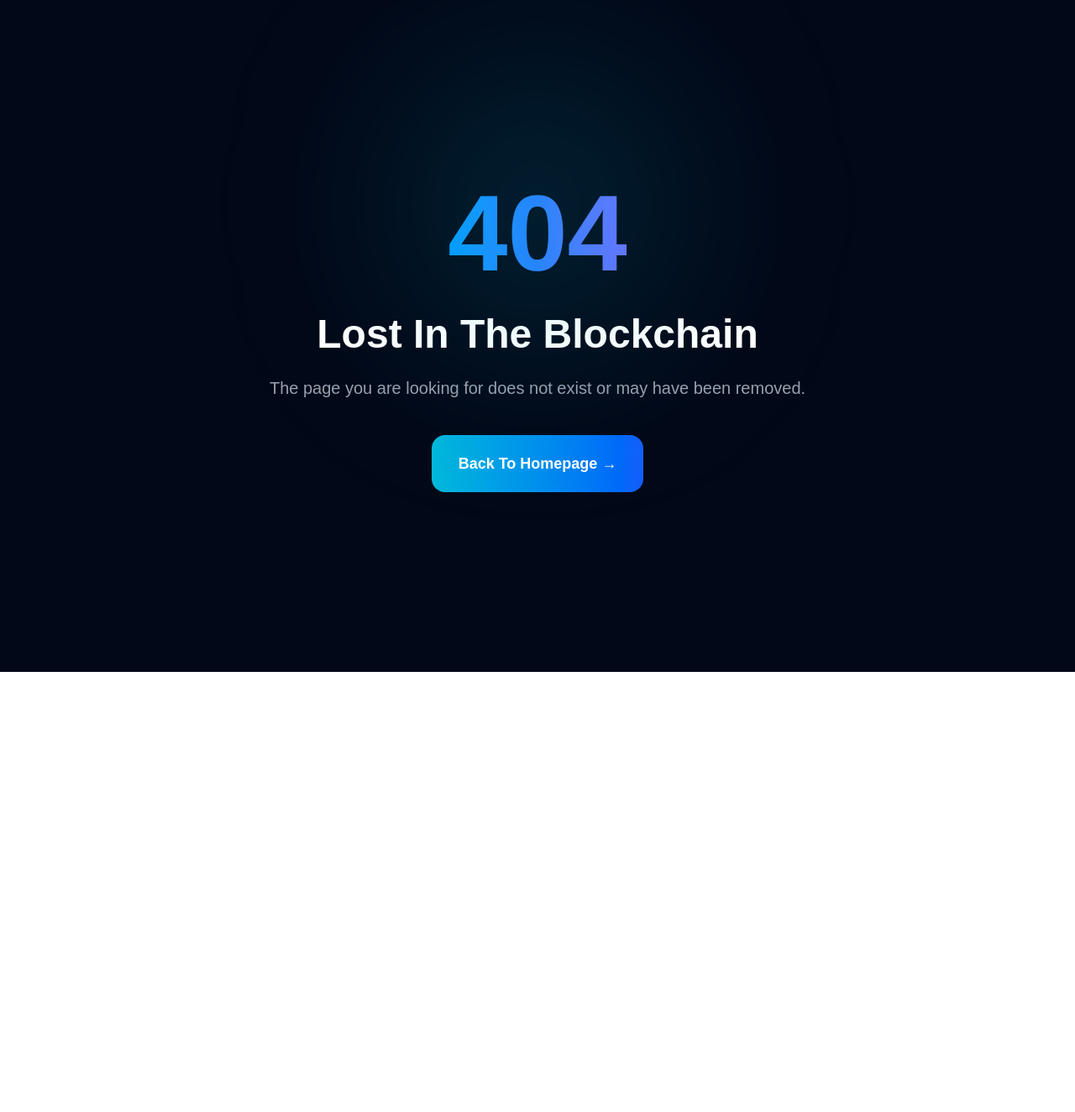
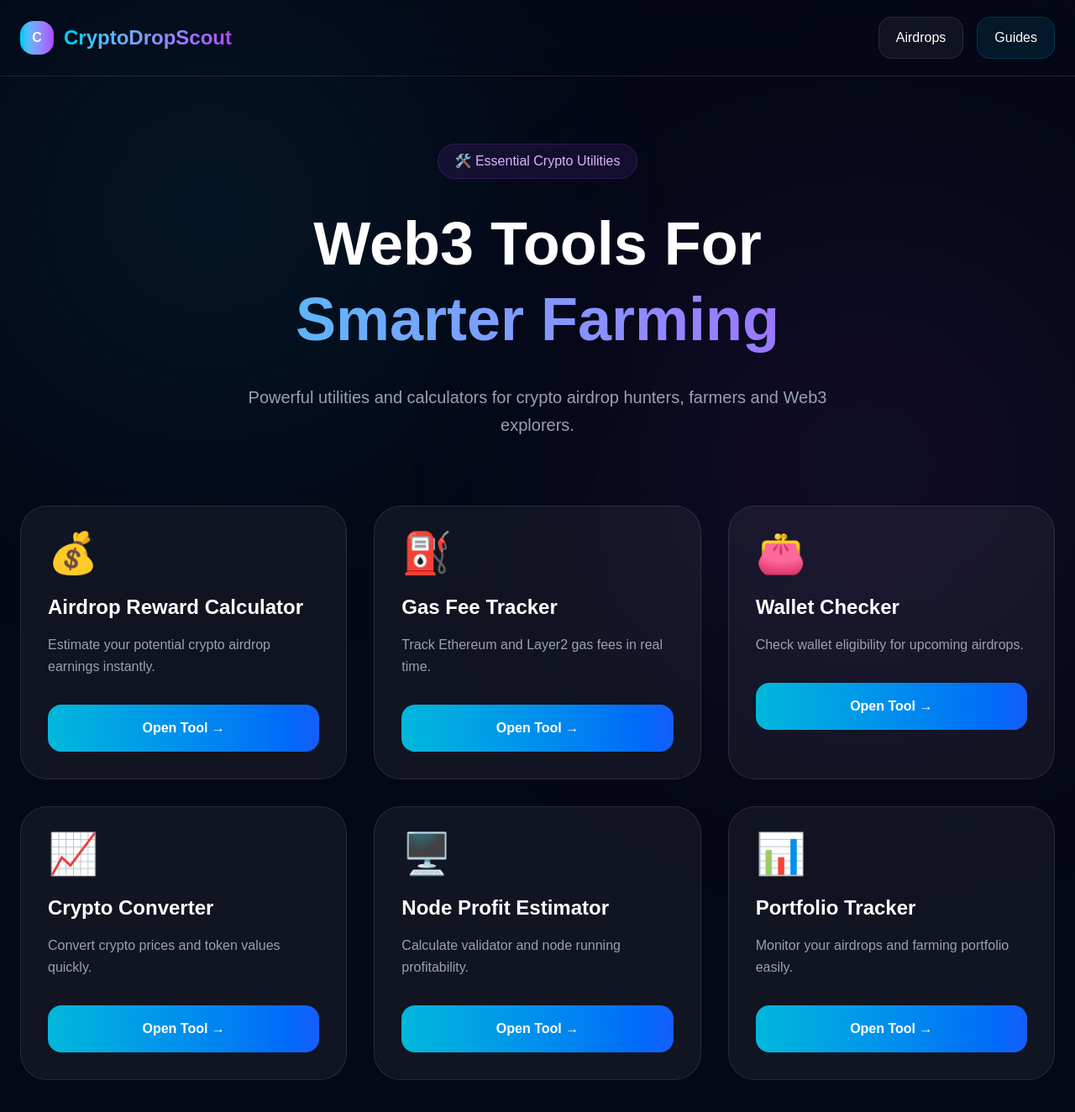
Before and after one commit to Hunterkak/cryptodropscout, a Next.js app: page /tools in a window 1280 px wide. Before the commit this address had no page. Shown: the top 1324 px of the page at 84% size. Before the commit the page ends 800 px from the top, so only its background shows below. Built offline with nearby package versions, Linux system fonts and the light colour scheme.

Commit message:
premium tools page

```diff
--- /dev/null
+++ b/src/app/tools/page.tsx
@@ -0,0 +1,179 @@
+"use client";
+
+import Link from "next/link";
+
+export default function ToolsPage() {
+
+  const tools = [
+
+    {
+      title: "Airdrop Reward Calculator",
+      description:
+        "Estimate your potential crypto airdrop earnings instantly.",
+      icon: "💰",
+    },
+
+    {
+      title: "Gas Fee Tracker",
+      description:
+        "Track Ethereum and Layer2 gas fees in real time.",
+      icon: "⛽",
+    },
+
+    {
+      title: "Wallet Checker",
+      description:
+        "Check wallet eligibility for upcoming airdrops.",
+      icon: "👛",
+    },
+
+    {
+      title: "Crypto Converter",
+      description:
+        "Convert crypto prices and token values quickly.",
+      icon: "📈",
+    },
+
+    {
+      title: "Node Profit Estimator",
+      description:
+        "Calculate validator and node running profitability.",
+      icon: "🖥️",
+    },
+
+    {
+      title: "Portfolio Tracker",
+      description:
+        "Monitor your airdrops and farming portfolio easily.",
+      icon: "📊",
+    },
+
+  ];
+
+  return (
+
+    <main className="min-h-screen bg-[#050816] text-white overflow-hidden">
+
+      {/* Glow */}
+
+      <div className="fixed top-0 left-0 w-[500px] h-[500px] bg-cyan-500/10 blur-[140px] rounded-full"></div>
+
+      <div className="fixed bottom-0 right-0 w-[500px] h-[500px] bg-purple-500/10 blur-[140px] rounded-full"></div>
+
+      {/* Navbar */}
+
+      <header className="relative z-20 border-b border-white/10 backdrop-blur-xl">
+
+        <div className="max-w-7xl mx-auto px-6 py-5 flex items-center justify-between">
+
+          <Link
+            href="/"
+            className="flex items-center gap-3"
+          >
+
+            <div className="w-10 h-10 rounded-2xl bg-gradient-to-r from-cyan-400 to-purple-500 flex items-center justify-center font-black">
+              C
+            </div>
+
+            <h1 className="text-2xl font-black bg-gradient-to-r from-cyan-400 to-purple-500 bg-clip-text text-transparent">
+              CryptoDropScout
+            </h1>
+
+          </Link>
+
+          <div className="flex items-center gap-4">
+
+            <Link
+              href="/airdrops"
+              className="px-5 py-3 rounded-2xl bg-white/5 border border-white/10 hover:bg-white/10 transition"
+            >
+              Airdrops
+            </Link>
+
+            <Link
+              href="/guides"
+              className="px-5 py-3 rounded-2xl bg-cyan-500/10 border border-cyan-500/20 hover:bg-cyan-500/20 transition"
+            >
+              Guides
+            </Link>
+
+          </div>
+
+        </div>
+
+      </header>
+
+      {/* Hero */}
+
+      <section className="relative z-10 max-w-7xl mx-auto px-6 py-20">
+
+        <div className="text-center">
+
+          <div className="inline-flex px-5 py-2 rounded-full bg-purple-500/10 border border-purple-500/20 text-purple-300 mb-8">
+            🛠️ Essential Crypto Utilities
+          </div>
+
+          <h2 className="text-6xl md:text-7xl font-black leading-tight">
+
+            Web3 Tools For
+
+            <span className="block bg-gradient-to-r from-cyan-400 to-purple-500 bg-clip-text text-transparent">
+
+              Smarter Farming
+
+            </span>
+
+          </h2>
+
+          <p className="mt-8 text-xl text-gray-400 leading-relaxed max-w-3xl mx-auto">
+            Powerful utilities and calculators for crypto airdrop hunters, farmers and Web3 explorers.
+          </p>
+
+        </div>
+
+      </section>
+
+      {/* Tools Grid */}
+
+      <section className="relative z-10 max-w-7xl mx-auto px-6 pb-24">
+
+        <div className="grid sm:grid-cols-2 lg:grid-cols-3 gap-8">
+
+          {tools.map((tool, index) => (
+
+            <div
+              key={index}
+              className="p-8 rounded-[32px] bg-white/5 border border-white/10 hover:border-cyan-500/30 hover:scale-[1.02] transition"
+            >
+
+              <div className="text-5xl mb-6">
+                {tool.icon}
+              </div>
+
+              <h3 className="text-2xl font-bold">
+                {tool.title}
+              </h3>
+
+              <p className="mt-4 text-gray-400 leading-relaxed">
+                {tool.description}
+              </p>
+
+              <button className="mt-8 w-full py-4 rounded-2xl bg-gradient-to-r from-cyan-500 to-blue-600 font-semibold hover:scale-105 transition">
+
+                Open Tool →
+
+              </button>
+
+            </div>
+
+          ))}
+
+        </div>
+
+      </section>
+
+    </main>
+
+  );
+
+}
```
